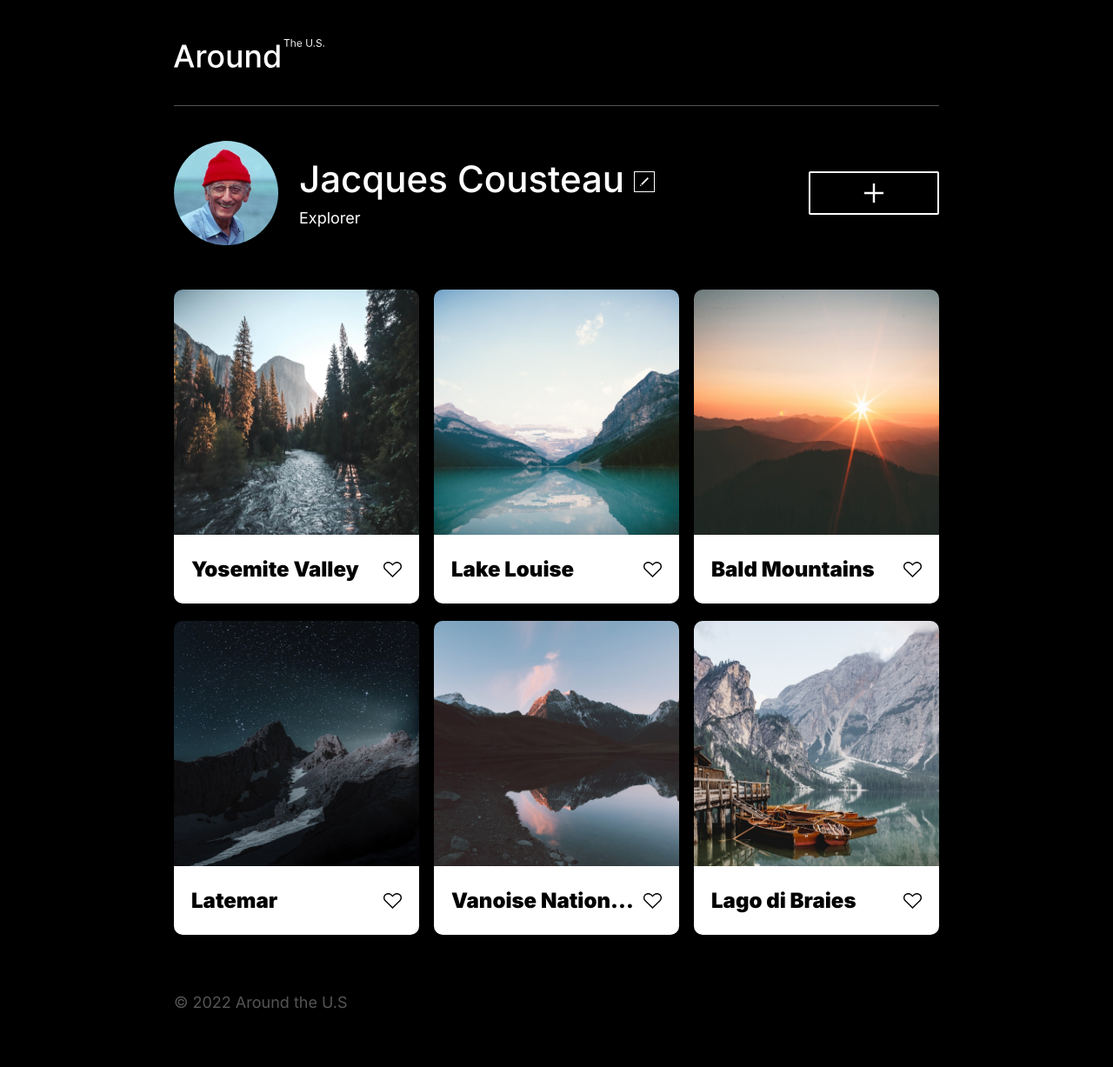
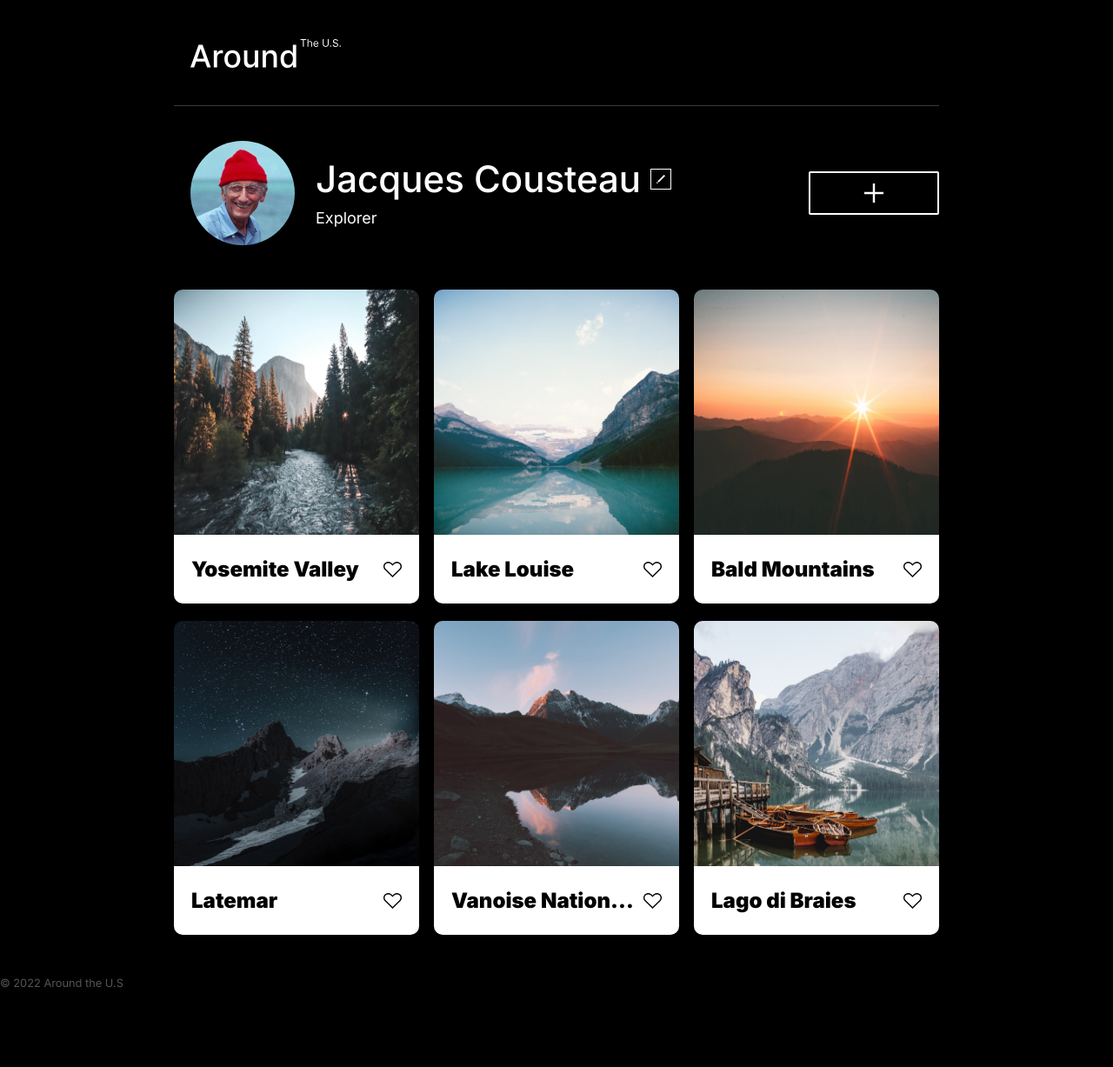
Before and after one commit to codeESZ/se_project_aroundtheus, a plain HTML site: page index.html in a window 1280 px wide. Shown: the whole page at 87% size. Drawn offline with Linux system fonts and the light colour scheme.

Commit message:
all files that has been changed

```diff
--- a/blocks/footer.css
+++ b/blocks/footer.css
@@ -3,14 +3,17 @@
   color: rgba(84, 84, 84, 1);
   font-size: 18px;
   font-family: "Inter", sans-serif;
-  padding: 67px 0 60px;
-  line-height: 21.78px;
+  padding: 48px 0 60px;
+  line-height: 21.78;
+  height: 60px;
+  width: 90%;
 }
 
 .footer__copyright {
   position: relative;
-  max-width: 880px;
-  margin: 0px auto;
+  margin: auto;
+  font-size: 0.8rem;
+  line-height: 1.2;
 }
 
 @media screen and (max-width: 480px) {
--- a/blocks/header.css
+++ b/blocks/header.css
@@ -1,12 +1,13 @@
 .header {
   margin-top: 45px;
-  border-bottom: 0.7px solid rgba(84, 84, 84, 1);
+  border-bottom: 1px solid rgba(84, 84, 84, 0.7);
   padding-bottom: 40px;
 }
 
 .header__logo {
   width: 173px;
   height: 33px;
+  margin-left: 19px;
 }
 
 @media screen and (max-width: 480px) {
--- a/blocks/page.css
+++ b/blocks/page.css
@@ -8,20 +8,16 @@
   max-width: 880px;
   width: 100%;
   position: relative;
+  margin: 0 auto;
 }
 
 .page__content {
   display: flex;
   flex-direction: column;
   min-height: 100vh;
-  margin: 0 200px;
 }
 
 @media screen and (max-width: 480px) {
-  .page__content {
-    margin: 0 20px;
-  }
-
   .page__section {
     max-width: 282px;
     width: 100%;
--- a/blocks/profile.css
+++ b/blocks/profile.css
@@ -21,7 +21,7 @@
   grid-area: button;
   border: 1px solid white;
   cursor: pointer;
-  margin: 15px 165px 9px 0;
+  margin-right: 10px;
 }
 
 .profile__edit-button:hover {
@@ -70,7 +70,7 @@
   border-radius: 50%;
   object-fit: cover;
   background-position: center;
-  margin-right: 24px;
+  margin: 0 24px 0 19px;
 }
 
 @media screen and (max-width: 480px) {
```
